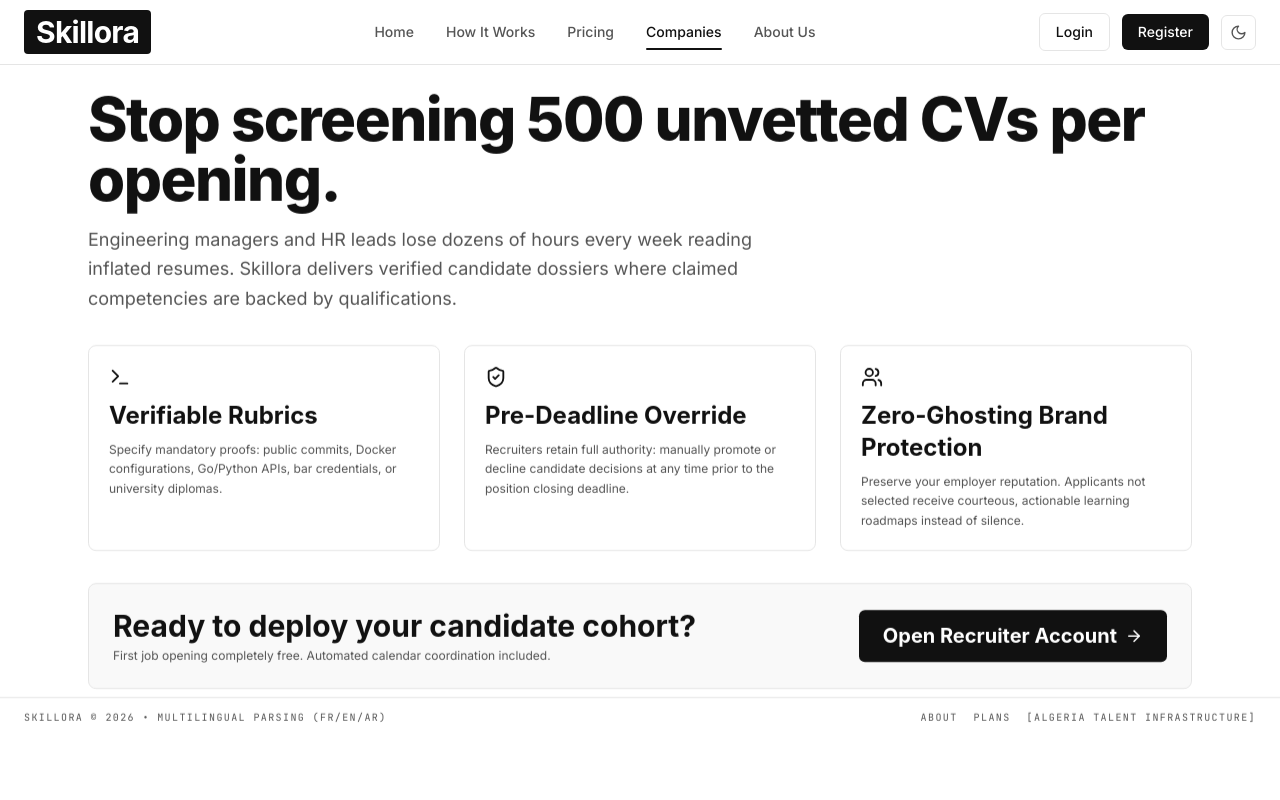
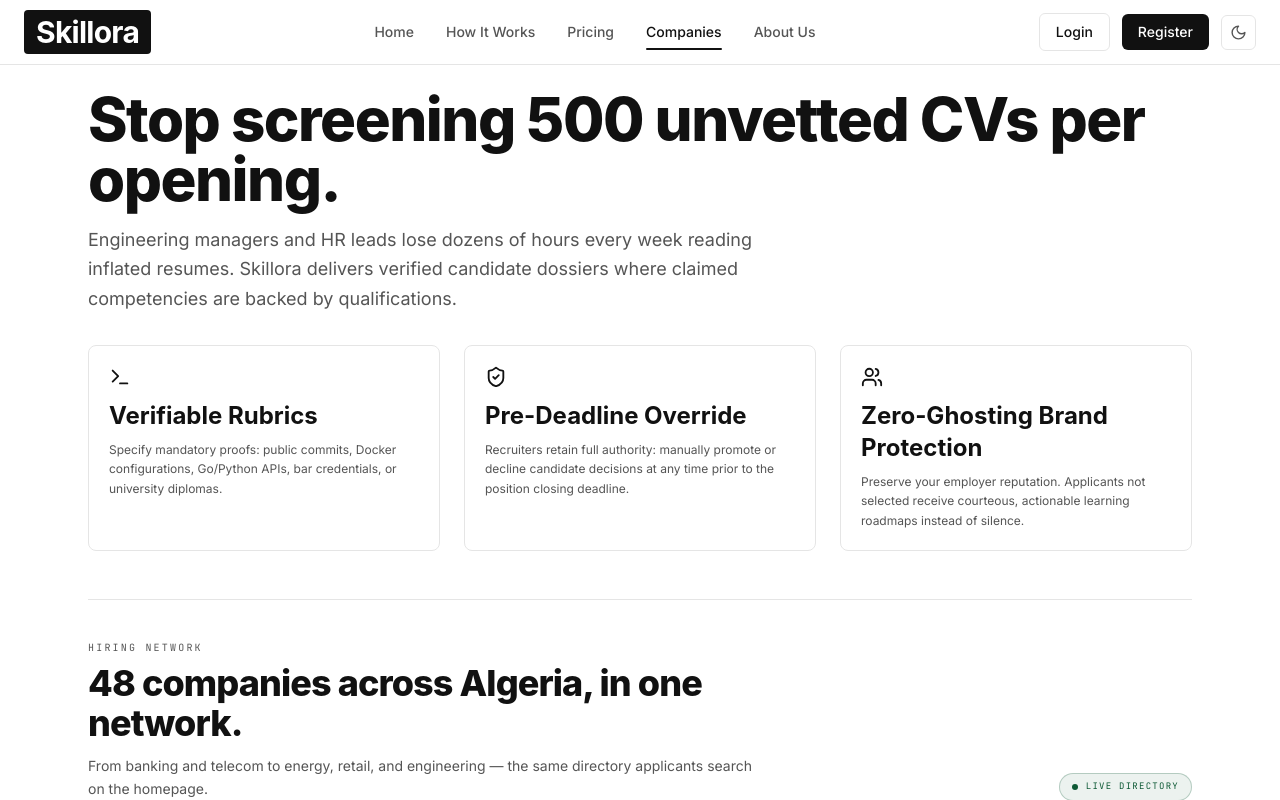
Before and after one commit to abderrahmenex86/Skillora, a React (Vite) app in the folder frontend/: page /companies in a window 1280 px wide. Built offline with nearby package versions, Linux system fonts and the light colour scheme; a web font is replaced by a local one.

Commit message:
[FEAT] Show company directory on Companies page

```diff
--- /dev/null
+++ b/frontend/src/components/CompanyMark.tsx
@@ -0,0 +1,57 @@
+import { useState } from 'react';
+import type { AlgerianCompany } from '../data/algerianCompanies';
+
+const MONOGRAM_TONES = [
+    'bg-neutral-900/5 text-neutral-900 ring-neutral-900/15 dark:bg-white/10 dark:text-neutral-100 dark:ring-white/20',
+    'bg-neutral-800/5 text-neutral-800 ring-neutral-800/15 dark:bg-white/[0.08] dark:text-neutral-200 dark:ring-white/15',
+    'bg-neutral-700/5 text-neutral-700 ring-neutral-700/20 dark:bg-white/[0.06] dark:text-neutral-300 dark:ring-white/10',
+    'bg-neutral-600/5 text-neutral-700 ring-neutral-600/20 dark:bg-white/5 dark:text-neutral-300 dark:ring-white/10',
+    'bg-neutral-500/5 text-neutral-700 ring-neutral-500/20 dark:bg-white/[0.04] dark:text-neutral-300 dark:ring-white/[0.08]',
+    'bg-neutral-400/10 text-neutral-800 ring-neutral-400/25 dark:bg-white/[0.03] dark:text-neutral-200 dark:ring-white/[0.06]',
+];
+
+function monogramTone(name: string) {
+    let hash = 0;
+
+    for (let index = 0; index < name.length; index += 1) {
+        hash = (hash * 31 + name.charCodeAt(index)) >>> 0;
+    }
+
+    return MONOGRAM_TONES[hash % MONOGRAM_TONES.length];
+}
+
+/**
+ * Company logo with a monogram fallback. Logos sit on a white chip so their
+ * original colors remain legible in both themes.
+ */
+export default function CompanyMark({
+    company,
+}: {
+    company: AlgerianCompany;
+}) {
+    const [failed, setFailed] = useState(false);
+
+    if (!company.logo || failed) {
+        return (
+            <span
+                className={`flex h-12 w-20 shrink-0 items-center justify-center rounded-md font-grotesque text-lg font-bold ring-1 ${monogramTone(company.name)}`}
+                aria-hidden='true'>
+                {company.monogram}
+            </span>
+        );
+    }
+
+    return (
+        <span className='flex h-12 w-20 shrink-0 items-center justify-center rounded-md border border-neutral-200 bg-white p-1.5'>
+            <img
+                src={company.logo}
+                alt=''
+                aria-hidden='true'
+                className='max-h-full max-w-full object-contain'
+                loading='lazy'
+                decoding='async'
+                onError={() => setFailed(true)}
+            />
+        </span>
+    );
+}
--- a/frontend/src/views/guest/CompaniesView.tsx
+++ b/frontend/src/views/guest/CompaniesView.tsx
@@ -1,6 +1,8 @@
 import { Link } from 'react-router-dom';
 import { ArrowRight, ShieldCheck, Terminal, Users } from 'lucide-react';
 import Footer from '../../components/Footer';
+import CompanyMark from '../../components/CompanyMark';
+import { ALGERIAN_COMPANIES } from '../../data/algerianCompanies';
 
 export default function CompaniesView() {
     return (
@@ -63,7 +65,53 @@
                     </div>
                 </div>
 
-                <div className='border border-(--border-line) p-6 tall:p-8 rounded-lg bg-(--bg-panel) flex flex-col md:flex-row items-center justify-between gap-6'>
+                <section className='mt-12 border-t border-(--border-line) pt-10'>
+                    <div className='flex flex-col gap-4 md:flex-row md:items-end md:justify-between'>
+                        <div className='max-w-2xl'>
+                            <p className='font-mono text-[10px] uppercase tracking-[0.22em] text-(--text-sub)'>
+                                Hiring network
+                            </p>
+                            <h2 className='mt-2 font-grotesque text-3xl font-extrabold tracking-tight text-(--text-main) sm:text-4xl'>
+                                {ALGERIAN_COMPANIES.length} companies across
+                                Algeria, in one network.
+                            </h2>
+                            <p className='mt-3 text-sm leading-relaxed text-(--text-sub)'>
+                                From banking and telecom to energy, retail, and
+                                engineering — the same directory applicants
+                                search on the homepage.
+                            </p>
+                        </div>
+                        <span className='inline-flex shrink-0 items-center gap-2 rounded-full border border-forest/25 bg-forest/8 px-3 py-1.5 font-mono text-[9px] uppercase tracking-[0.14em] text-forest dark:border-forest-dark/30 dark:bg-forest-dark/10 dark:text-forest-dark'>
+                            <span className='h-1.5 w-1.5 rounded-full bg-forest dark:bg-forest-dark' />
+                            Live directory
+                        </span>
+                    </div>
+
+                    <div className='mt-8 grid grid-cols-1 gap-3 sm:grid-cols-2 lg:grid-cols-3 xl:grid-cols-4'>
+                        {ALGERIAN_COMPANIES.map((company) => (
+                            <article
+                                key={company.name}
+                                className='group flex items-center gap-3 rounded-lg border border-(--border-line) bg-(--bg-canvas) p-3.5 transition-colors hover:border-(--text-sub)/40 hover:bg-(--bg-panel)'>
+                                <CompanyMark company={company} />
+                                <div className='min-w-0'>
+                                    <h3
+                                        className='line-clamp-2 text-sm font-semibold leading-snug text-(--text-main)'
+                                        title={company.name}>
+                                        {company.name}
+                                    </h3>
+                                    <p className='truncate font-mono text-[9px] uppercase leading-snug tracking-[0.1em] text-(--text-sub)'>
+                                        {company.sector}
+                                    </p>
+                                    <p className='truncate font-mono text-[9px] uppercase leading-snug tracking-[0.1em] text-(--text-sub)'>
+                                        {company.city}
+                                    </p>
+                                </div>
+                            </article>
+                        ))}
+                    </div>
+                </section>
+
+                <div className='mt-12 border border-(--border-line) p-6 tall:p-8 rounded-lg bg-(--bg-panel) flex flex-col md:flex-row items-center justify-between gap-6'>
                     <div>
                         <h3 className='font-grotesque font-bold text-3xl text-(--text-main) mb-1'>
                             Ready to deploy your candidate cohort?
--- a/frontend/src/views/guest/LandingView.tsx
+++ b/frontend/src/views/guest/LandingView.tsx
@@ -23,11 +23,9 @@
     X,
     type LucideIcon,
 } from 'lucide-react';
-import {
-    ALGERIAN_COMPANIES,
-    type AlgerianCompany,
-} from '../../data/algerianCompanies';
+import { ALGERIAN_COMPANIES } from '../../data/algerianCompanies';
 import Typewriter from '../../components/Typewriter';
+import CompanyMark from '../../components/CompanyMark';
 import { useAuthStore } from '../../store/useAuthStore';
 import Footer from '../../components/Footer';
 
@@ -135,15 +133,6 @@
 
 const COMPANY_PREVIEW_COUNT = 12;
 
-const MONOGRAM_TONES = [
-    'bg-neutral-900/5 text-neutral-900 ring-neutral-900/15 dark:bg-white/10 dark:text-neutral-100 dark:ring-white/20',
-    'bg-neutral-800/5 text-neutral-800 ring-neutral-800/15 dark:bg-white/[0.08] dark:text-neutral-200 dark:ring-white/15',
-    'bg-neutral-700/5 text-neutral-700 ring-neutral-700/20 dark:bg-white/[0.06] dark:text-neutral-300 dark:ring-white/10',
-    'bg-neutral-600/5 text-neutral-700 ring-neutral-600/20 dark:bg-white/5 dark:text-neutral-300 dark:ring-white/10',
-    'bg-neutral-500/5 text-neutral-700 ring-neutral-500/20 dark:bg-white/[0.04] dark:text-neutral-300 dark:ring-white/[0.08]',
-    'bg-neutral-400/10 text-neutral-800 ring-neutral-400/25 dark:bg-white/[0.03] dark:text-neutral-200 dark:ring-white/[0.06]',
-];
-
 const PRIMARY_BUTTON =
     'inline-flex items-center justify-center gap-2 rounded-md bg-(--btn-main-bg) px-5 py-3 font-grotesque text-lg font-bold text-(--btn-main-text) transition-transform hover:-translate-y-0.5 hover:opacity-90';
 
@@ -156,49 +145,11 @@
 const FIELD_CLASS =
     'w-full rounded-md border border-(--border-line) bg-(--bg-canvas) px-3.5 py-2.5 text-sm text-(--text-main) outline-none transition-colors placeholder:text-(--text-sub) focus:border-(--text-main)';
 
-function monogramTone(name: string) {
-    let hash = 0;
-
-    for (let index = 0; index < name.length; index += 1) {
-        hash = (hash * 31 + name.charCodeAt(index)) >>> 0;
-    }
-
-    return MONOGRAM_TONES[hash % MONOGRAM_TONES.length];
-}
-
 function normalizeSearch(value: string) {
     return value
         .normalize('NFD')
         .replace(/[\u0300-\u036f]/g, '')
         .toLowerCase();
-}
-
-function CompanyMark({ company }: { company: AlgerianCompany }) {
-    const [failed, setFailed] = useState(false);
-
-    if (!company.logo || failed) {
-        return (
-            <span
-                className={`flex h-12 w-20 shrink-0 items-center justify-center rounded-md font-grotesque text-lg font-bold ring-1 ${monogramTone(company.name)}`}
-                aria-hidden='true'>
-                {company.monogram}
-            </span>
-        );
-    }
-
-    return (
-        <span className='flex h-12 w-20 shrink-0 items-center justify-center rounded-md border border-neutral-200 bg-white p-1.5'>
-            <img
-                src={company.logo}
-                alt=''
-                aria-hidden='true'
-                className='max-h-full max-w-full object-contain'
-                loading='lazy'
-                decoding='async'
-                onError={() => setFailed(true)}
-            />
-        </span>
-    );
 }
 
 function SectionHeading({
```
